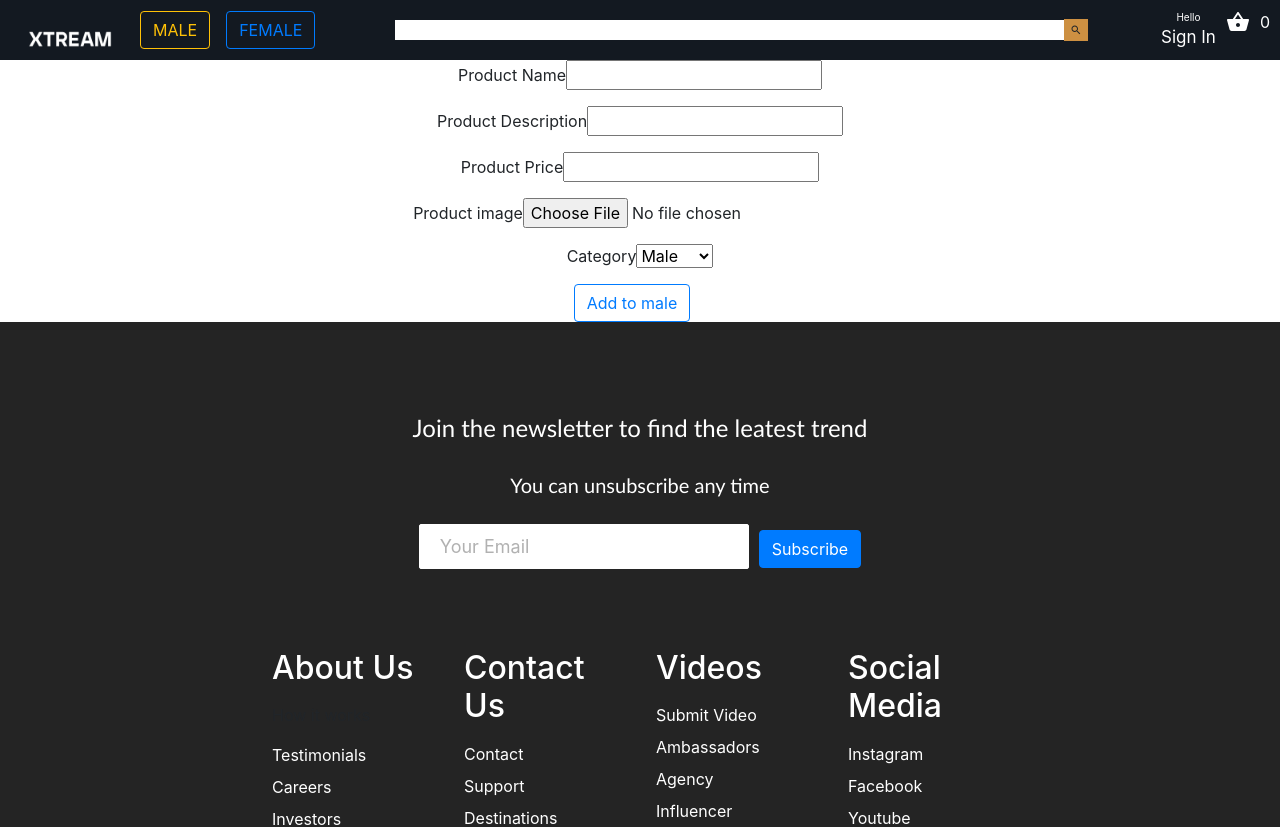
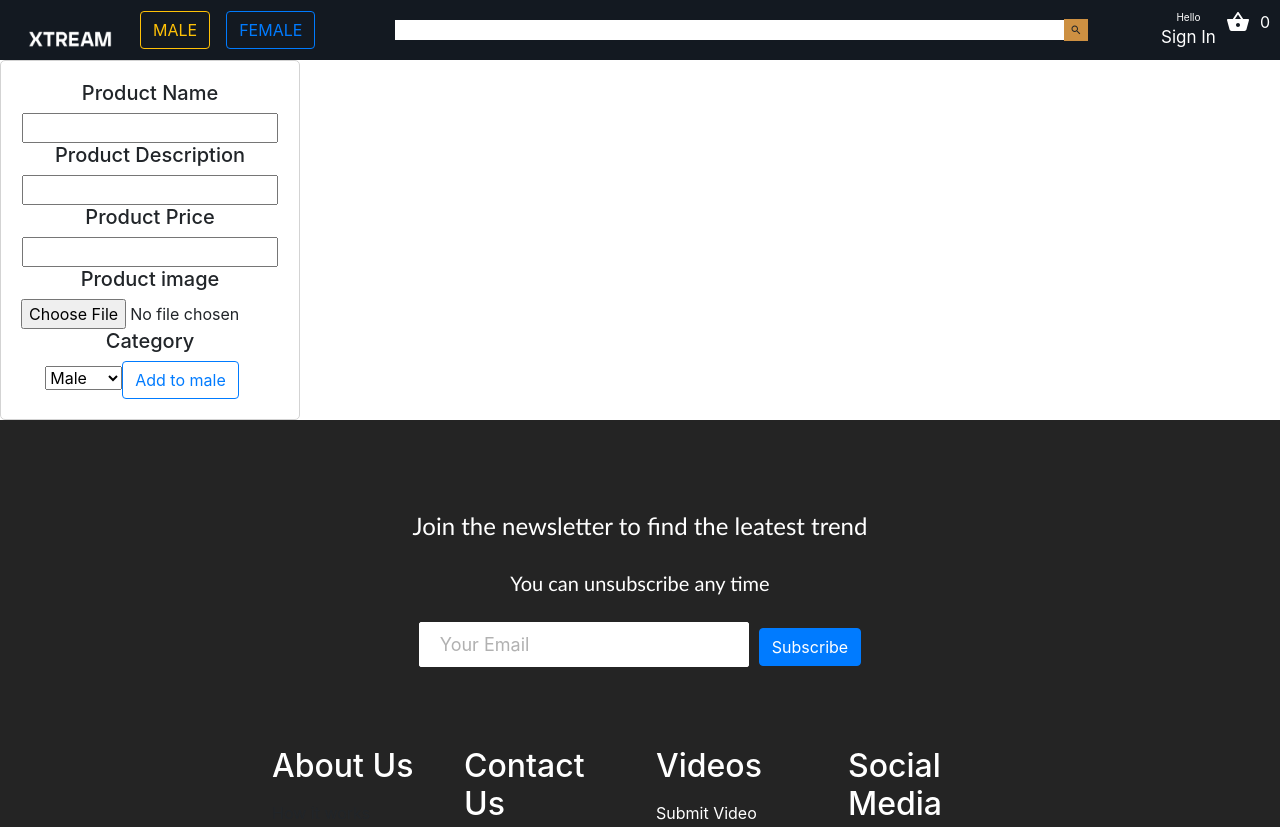
Before and after one commit to isseidangol/xtreme-react-js, a React (Create React App) app: page /add in a window 1280 px wide. Shown: the top 827 px of the page. Built offline with nearby package versions, Linux system fonts and the light colour scheme.

Commit message:
classname added to add product page

```diff
--- a/src/Body/AddProduct.css
+++ b/src/Body/AddProduct.css
@@ -0,0 +1,9 @@
+.add_container {
+    width: 300px;
+    height: fit-content;
+    display: flex;
+    flex-direction:column ;
+    border-radius: 5px;
+    border: 1px solid lightgray;
+    padding: 20px;
+}
--- a/src/Body/AddProduct.js
+++ b/src/Body/AddProduct.js
@@ -60,39 +60,34 @@ class AddProduct extends Component{
     }
     render(){
         return(
-            <div>
+            <div className="add_container">
                  <form>
-                <p>
-                    Product Name
-                    <input type="text" name="pname" value={this.state.pname}
+                <h5> Product Name</h5>
+                   <input type="text" name="pname" value={this.state.pname}
                     onChange={this.changeHandler}/>
-                </p>
 
-                <p>
-                    Product Description
+
+                <h5>Product Description</h5>
                     <input type="text" name="pdesc" value={this.state.pdesc}
                     onChange={this.changeHandler}/>
-                </p>
 
-                <p>
-                    Product Price
+
+                <h5>Product Price</h5>
                     <input type="text" name="pprice"  value={this.state.pprice}
                     onChange={this.changeHandler}/>
-                </p>
 
-                <p>
-                    Product image
-                    <input type="file" name="pimage"
+
+                <h5> Product image</h5>
+                   <input type="file" name="pimage"
                     onChange={this.fileHandler}/>
-                </p>
 
-                <p>
-                    Category
-                    <select name="category" onChange={this.changeHandler}>
+
+                <h5> Category</h5>
+                   <select name="category" onChange={this.changeHandler}>
                         <option value="Male">Male</option>
                         <option value="Female">Female</option>
                     </select>
-                </p>
+
 
                 <button className="btn text-black btn-outline-primary mr-3 " onClick={this.addProduct}>Add to male</button>
 
```
